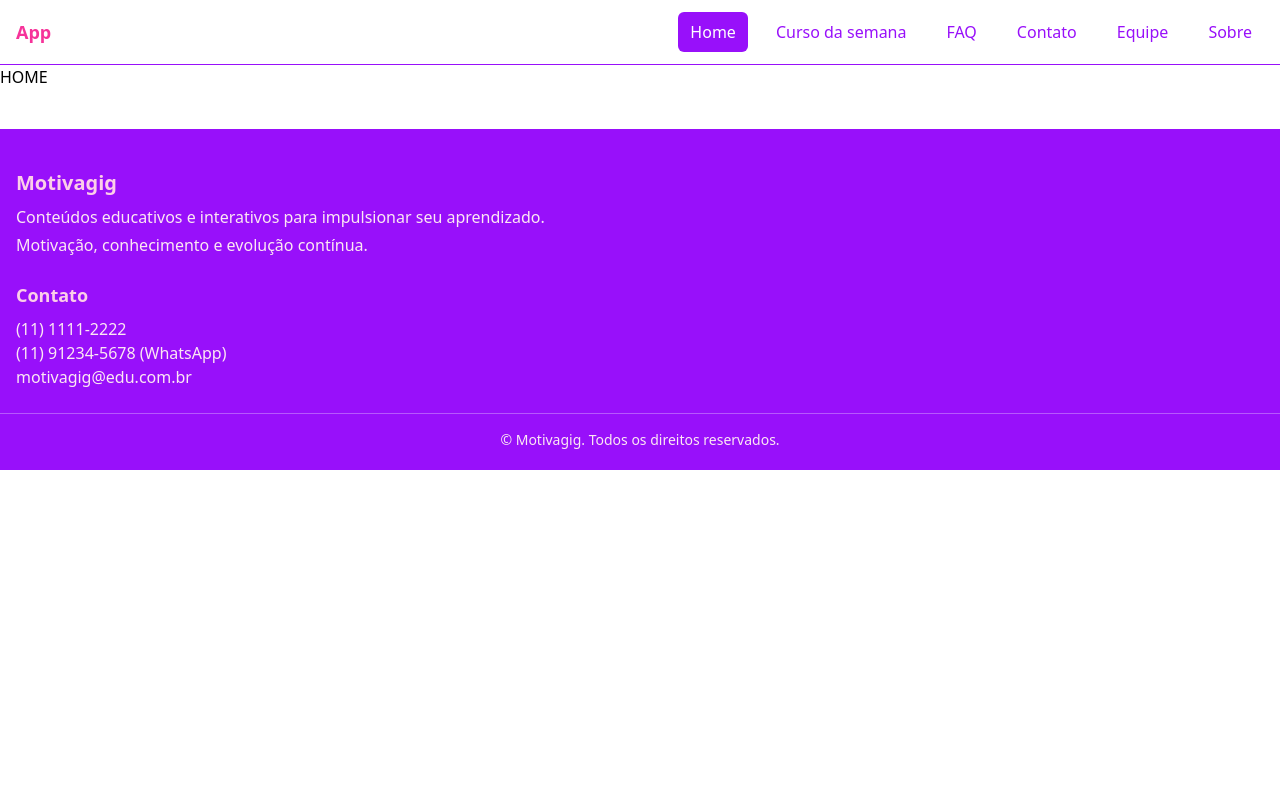
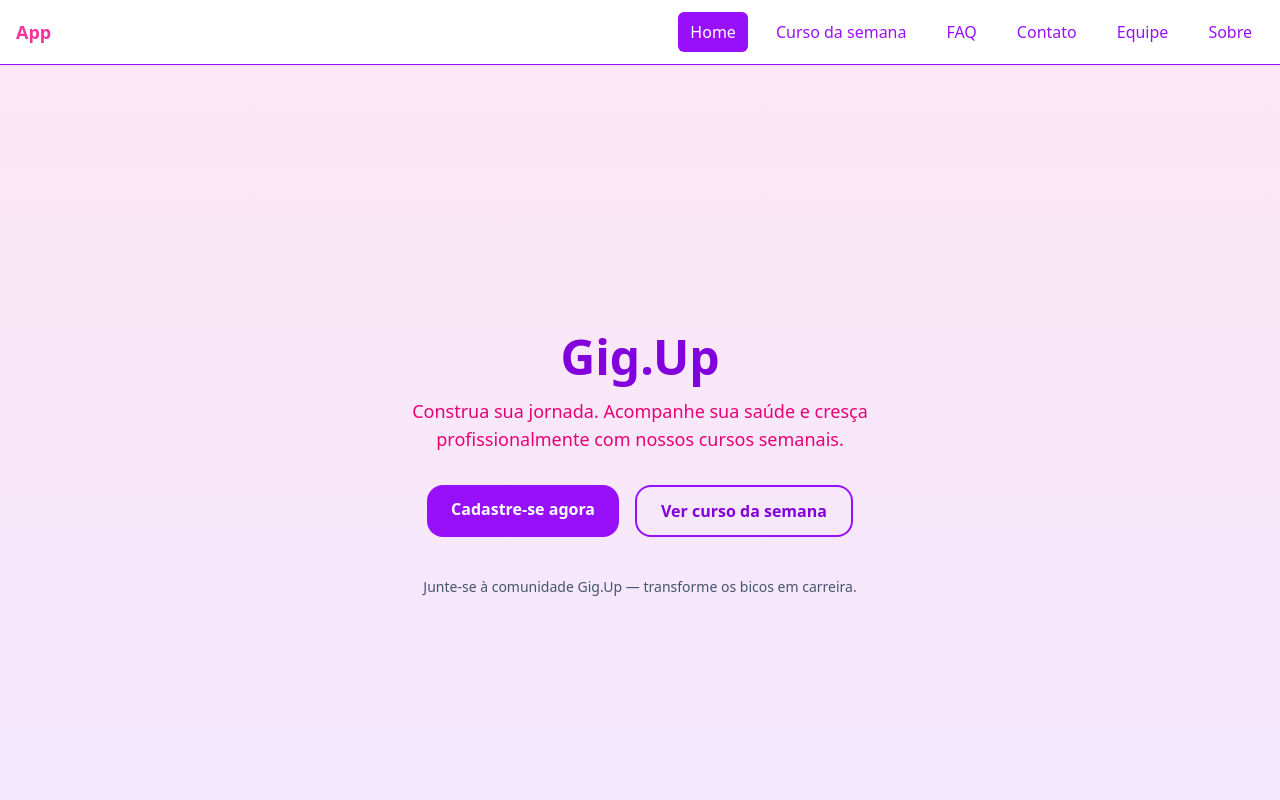
Before and after one commit to ChallengeFiap1tdspo/global-solution, a React (Vite) app in the folder motivagig/: page / in a window 1280 px wide. Shown: the top 800 px of the page. Built offline with nearby package versions, Linux system fonts and the light colour scheme.

Commit message:
feat: adicionando conteudo inicial na home

```diff
--- a/motivagig/src/routes/Home/index.tsx
+++ b/motivagig/src/routes/Home/index.tsx
@@ -1,5 +1,31 @@
+import { Link } from "react-router-dom";
+
 export default function Home() {
   return (
-    <p>HOME</p>
+    <div className="min-h-screen flex flex-col items-center justify-center text-center bg-gradient-to-b from-pink-100 to-purple-100 p-8">
+      <h1 className="text-5xl font-extrabold text-purple-700">Gig.Up</h1>
+      <p className="mt-4 text-lg text-pink-600 max-w-xl">
+        Construa sua jornada. Acompanhe sua saúde e cresça profissionalmente com nossos cursos semanais.
+      </p>
+
+      <div className="mt-8 flex flex-col sm:flex-row gap-4">
+        <Link
+          to="/cadastro"
+          className="px-6 py-3 bg-purple-600 text-white rounded-2xl font-semibold hover:bg-pink-500 transition"
+        >
+          Cadastre-se agora
+        </Link>
+        <Link
+          to="/curso-semana"
+          className="px-6 py-3 border-2 border-purple-600 text-purple-700 rounded-2xl font-semibold hover:bg-purple-50 transition"
+        >
+          Ver curso da semana
+        </Link>
+      </div>
+
+      <p className="mt-10 text-sm text-slate-600">
+        Junte-se à comunidade Gig.Up — transforme os bicos em carreira.
+      </p>
+    </div>
   );
 }
```
